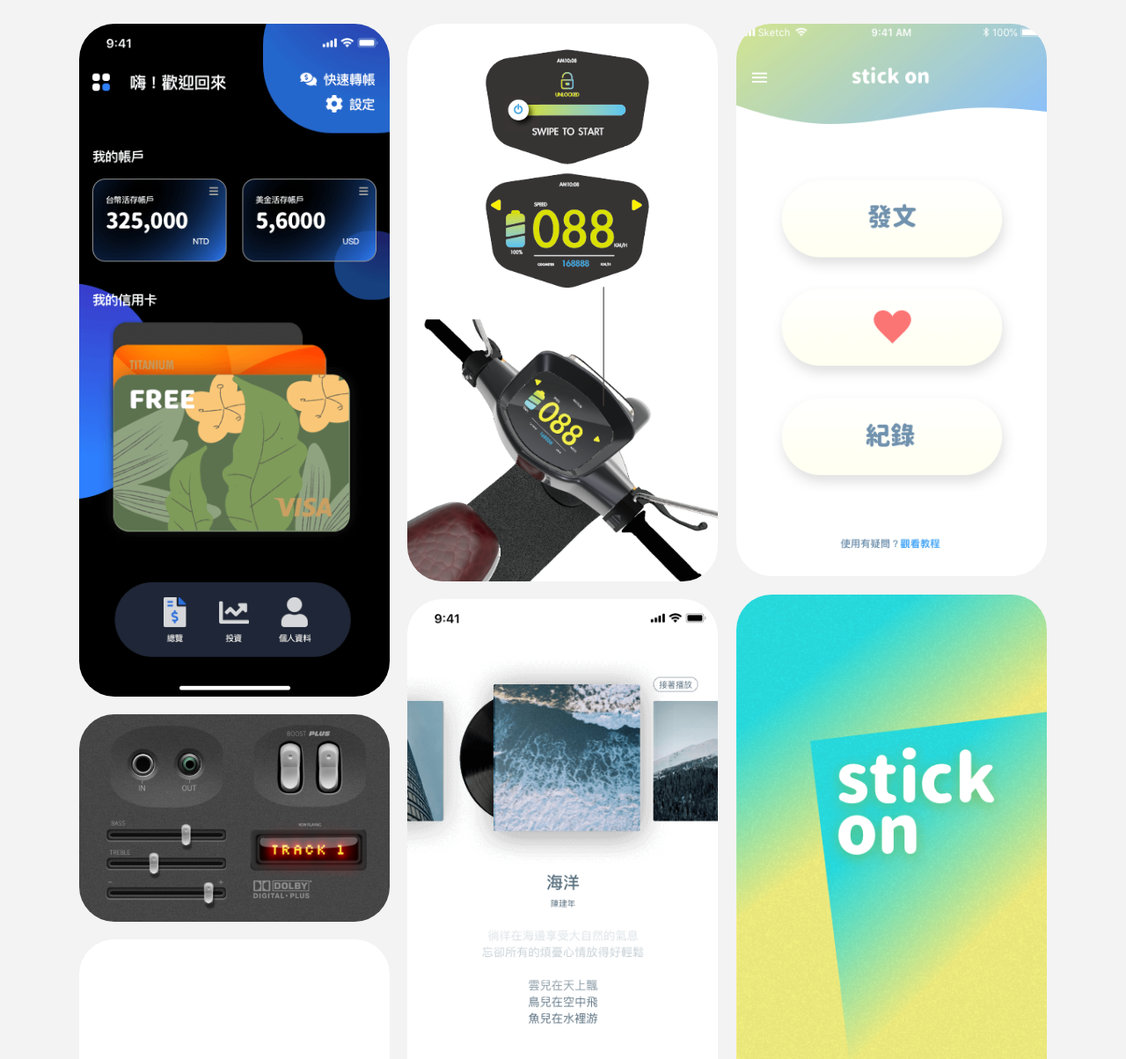
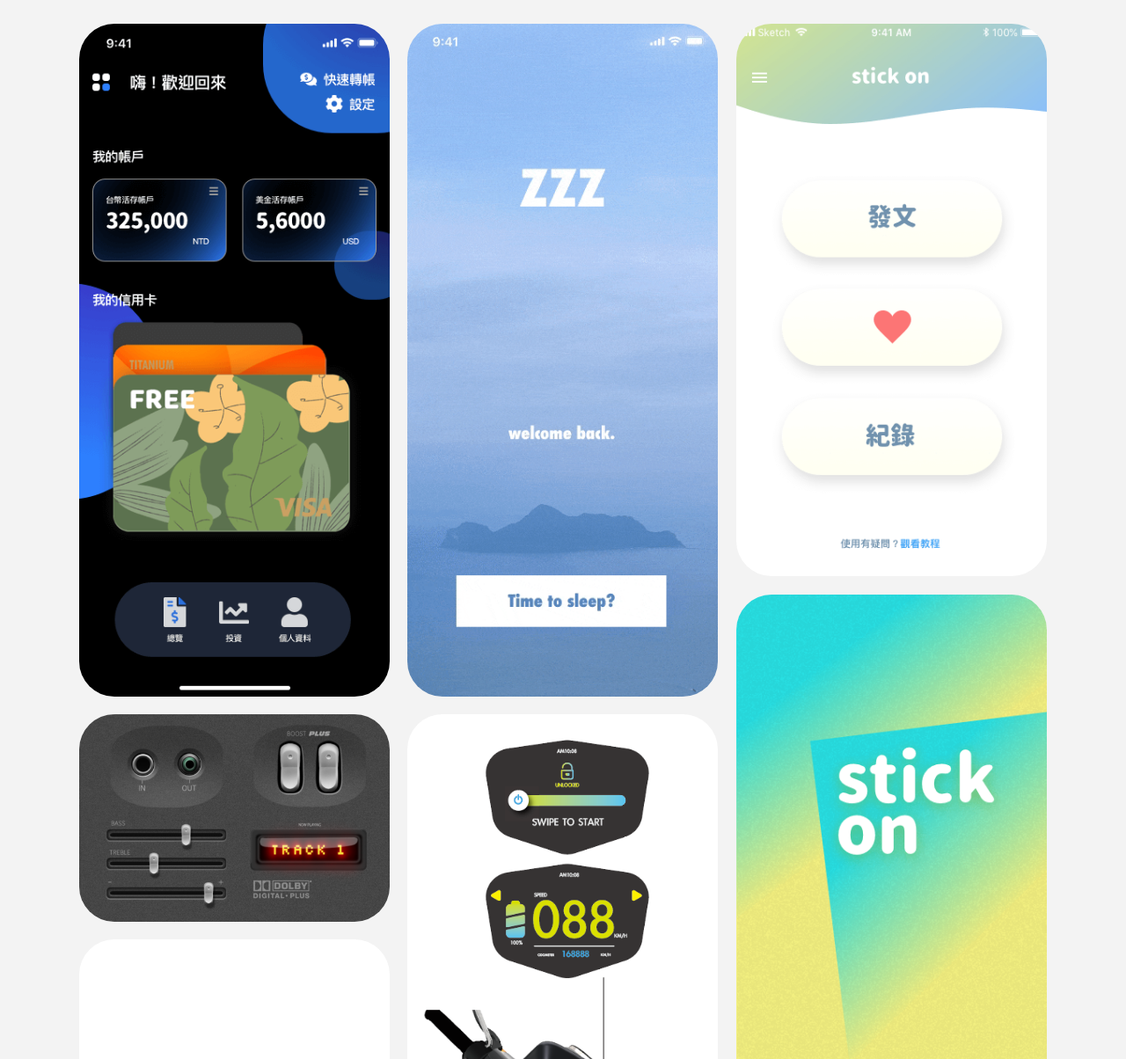
Before and after one commit to driedscallions/myportfolio, a website: page work3.html in a window 1280 px wide. Shown: the part 396-1600 px from the top of the page at 88% size. Drawn offline with nearby package versions, Linux system fonts and the light colour scheme.

Commit message:
add new stuff

```diff
--- a/work3.html
+++ b/work3.html
@@ -159,8 +159,13 @@
             </div>
 
             <div class="item hvr-bob">
+                <img class="itemImg" src="./img/ui-sleep.gif" alt="ui" />
+            </div>
+
+            <div class="item hvr-bob">
                 <img class="itemImg" src="./img/ui-scooter.png" alt="ui" />
             </div>
+
             <div class="item hvr-bob">
                 <img class="itemImg" src="./img/ui-music-player.png" alt="ui" />
             </div>
```
Also changed, not shown: img/ui-sleep.gif (added).
